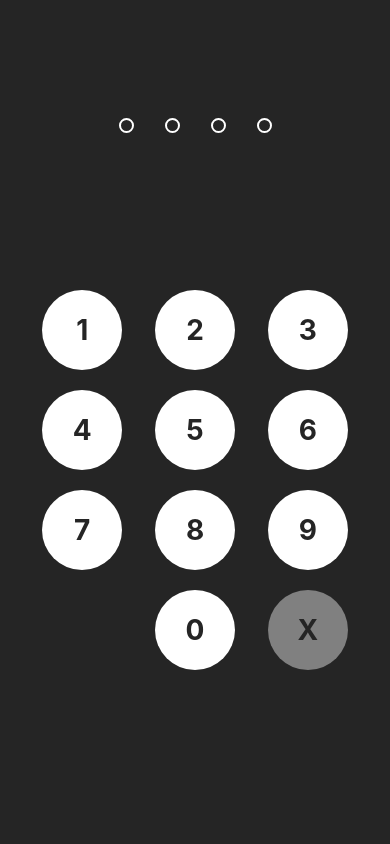
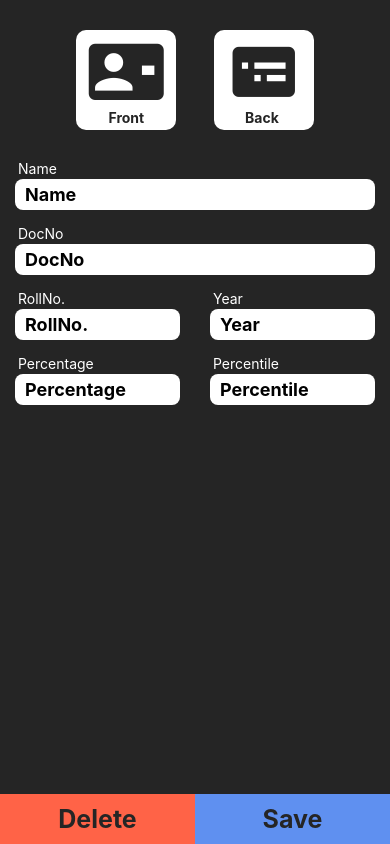
Before and after one commit to henishpatel9045/DocVaultAppCode, a React Native app: screen / in a window 390 px wide. Built offline with nearby package versions, Linux system fonts and the light colour scheme.

Commit message:
KeyBoardAvoiding Wrapper build completed  for doc editScreen.

```diff
--- a/App.js
+++ b/App.js
@@ -2,9 +2,8 @@ import { StatusBar } from "expo-status-bar";
 import { StyleSheet, Text, View } from "react-native";
 
 import { dark } from "./app/configs/themes";
-import DocSelectScreen from "./app/screens/DocSelectScreen";
-import HomeScreen from "./app/screens/HomeScreen";
-import PinScreen from "./app/screens/PinScreen";
+import DocEditScreen from "./app/screens/DocEditScreen";
+import ResultEditScreen from "./app/screens/ResultEditScreen";
 
 export default function App() {
   const urlis = [
@@ -17,7 +16,7 @@ export default function App() {
   ];
   return (
     <View style={styles.container}>
-      <PinScreen />
+      <ResultEditScreen />
     </View>
   );
 }
--- a/app/components/AppInput.js
+++ b/app/components/AppInput.js
@@ -34,5 +34,6 @@ const styles = StyleSheet.create({
   docNo: {
     fontWeight: "bold",
     fontSize: 18,
+    flex: 1,
   },
 });
--- a/app/components/DialComponent.js
+++ b/app/components/DialComponent.js
@@ -17,7 +17,7 @@ const styles = StyleSheet.create({
     borderRadius: 40,
     backgroundColor: "white",
     alignItems: "center",
-    elevation: 2,
+    elevation: 4,
     shadowColor: "white",
     justifyContent: "center",
   },
--- /dev/null
+++ b/app/components/KeyboardAvoidingWrapper.js
@@ -0,0 +1,20 @@
+import React from "react";
+import {
+  Keyboard,
+  View,
+  KeyboardAvoidingView,
+  ScrollView,
+  TouchableWithoutFeedback,
+} from "react-native";
+
+export default function KeyboardAvoidingWrapper({ children, style }) {
+  return (
+    <KeyboardAvoidingView style={{ flex: 1 }}>
+      <ScrollView style={[{ flex: 1, marginBottom: 50 }, style]}>
+        <TouchableWithoutFeedback>
+          <>{children}</>
+        </TouchableWithoutFeedback>
+      </ScrollView>
+    </KeyboardAvoidingView>
+  );
+}
--- a/app/screens/DocEditScreen.js
+++ b/app/screens/DocEditScreen.js
@@ -1,12 +1,23 @@
 import React from "react";
-import { StyleSheet, Text, View } from "react-native";
+import {
+  Dimensions,
+  KeyboardAvoidingView,
+  ScrollView,
+  StyleSheet,
+  Text,
+  TouchableWithoutFeedback,
+  View,
+} from "react-native";
 import AppInput from "../components/AppInput";
 import IconButton from "../components/IconButton";
 import AppButton from "../components/AppButton";
+import Screen from "./Screen";
+import KeyboardAvoidingWrapper from "../components/KeyboardAvoidingWrapper";
 
-export default function DocEditScreen() {
+export default function DocEditScreen({ children }) {
   return (
-    <View style={styles.container}>
+    <Screen>
+      <KeyboardAvoidingWrapper style={styles.container}>
         <View style={styles.bottomBtn}>
           <IconButton
             name={"smart-card"}
@@ -23,6 +34,8 @@ export default function DocEditScreen() {
         </View>
         <AppInput label={"Name"} />
         <AppInput label={"DocNo"} />
+        {children}
+      </KeyboardAvoidingWrapper>
       <View style={styles.footer}>
         <AppButton
           label={"Delete"}
@@ -39,7 +52,7 @@ export default function DocEditScreen() {
           radius={0}
         />
       </View>
-    </View>
+    </Screen>
   );
 }
 
--- a/app/screens/PinScreen.js
+++ b/app/screens/PinScreen.js
@@ -1,10 +1,11 @@
-import React, { useState } from "react";
-import { StyleSheet, Text, View } from "react-native";
+import React, { useRef, useState } from "react";
+import { Animated, StyleSheet, Text, View } from "react-native";
 import DialComponent from "../components/DialComponent";
 import { dark } from "../configs/themes";
 
 export default function PinScreen() {
   const [total, settotal] = useState(0);
+  const fadeIn = useRef(new Animated.Value(0));
 
   let dialPad = [];
   for (let i = 1; i < 10; i++) {
@@ -19,7 +20,7 @@ export default function PinScreen() {
   }
   let pinIndicators = [];
   for (let i = 0; i < 4; i++) {
-    pinIndicators.push(<View style={styles.indicators}></View>);
+    pinIndicators.push(<View style={styles.indicators} key={i}></View>);
   }
   return (
     <View style={styles.container}>
--- /dev/null
+++ b/app/screens/ResultEditScreen.js
@@ -0,0 +1,21 @@
+import React from "react";
+import { StyleSheet, Text, View } from "react-native";
+import AppInput from "../components/AppInput";
+import DocEditScreen from "./DocEditScreen";
+
+export default function ResultEditScreen() {
+  return (
+    <DocEditScreen>
+      <View style={{ flexDirection: "row", justifyContent: "space-evenly" }}>
+        <AppInput label={"RollNo."} style={{ width: "50%" }} />
+        <AppInput label={"Year"} style={{ width: "50%" }} />
+      </View>
+      <View style={{ flexDirection: "row", justifyContent: "space-evenly" }}>
+        <AppInput label={"Percentage"} style={{ width: "50%" }} />
+        <AppInput label={"Percentile"} style={{ width: "50%" }} />
+      </View>
+    </DocEditScreen>
+  );
+}
+
+const styles = StyleSheet.create({});
--- a/app/screens/Screen.js
+++ b/app/screens/Screen.js
@@ -8,6 +8,7 @@ export default function Screen({ children, style }) {
 const styles = StyleSheet.create({
   container: {
     flex: 1,
+
     marginTop: StatusBar.currentHeight,
   },
 });
```
Lines whose indentation alone changed are shown as unchanged.
